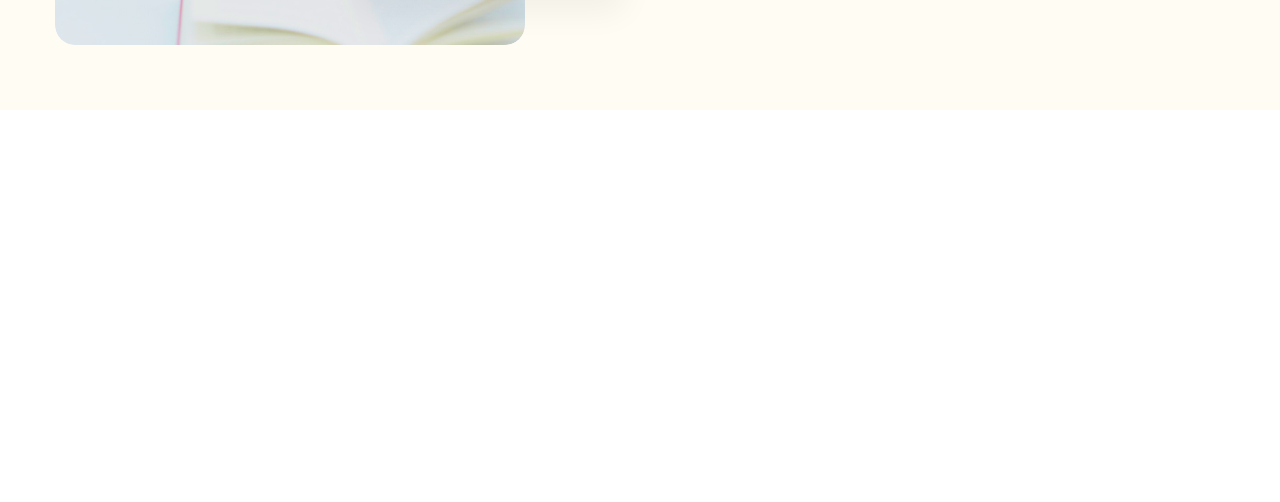
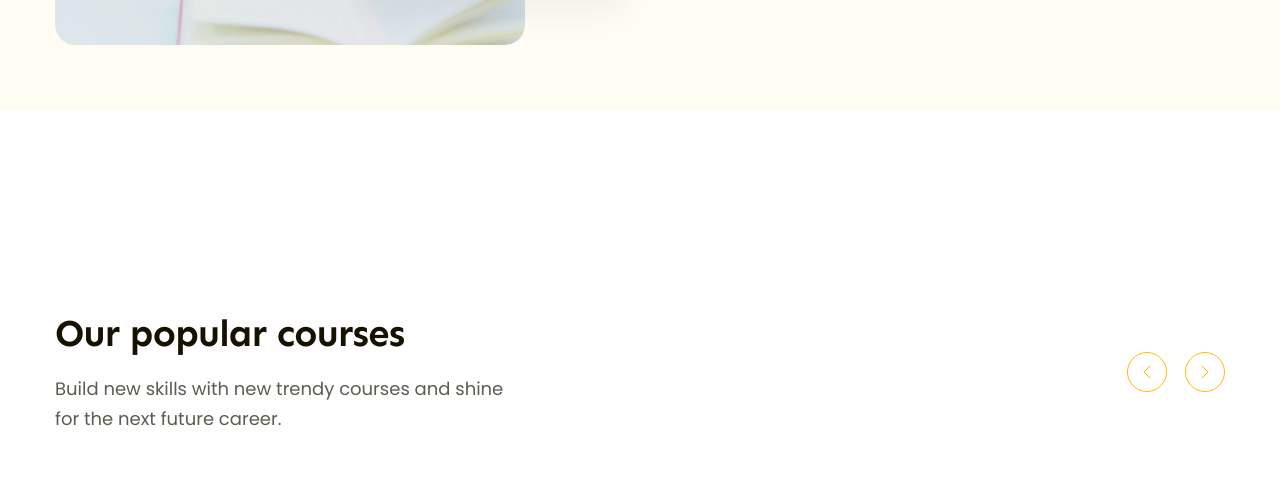
Before and after one commit to khang68/html-css-02, a plain HTML site: page index.html in a window 1280 px wide. Shown: the part 790-1292 px from the top of the page. Drawn offline with Linux system fonts and the light colour scheme.

Commit message:
Design the popular-top

```diff
--- a/assets/css/styles.css
+++ b/assets/css/styles.css
@@ -46,6 +46,29 @@ a {
 
 .btn:hover {
     opacity: 0.9;
+}
+
+.heading {
+    font-family: var(--font-heading);
+    font-weight: 700;
+    letter-spacing: -0.02em;
+    color: #171100;
+}
+
+.heading.lv1 {
+    font-size: 5.8rem;
+    line-height: 1.17;
+}
+
+.heading.lv2 {
+    font-size: 3.8rem;
+    line-height: 1.26;
+}
+
+.desc {
+    font-size: 1.8rem;
+    line-height: 1.67;
+    color: #5f5b53;
 }
 
 /* ====== HEADER ====== */
@@ -135,7 +158,7 @@ a {
     /* Exclude the white-space
     of inline elements */
     vertical-align: bottom;
-    /* or
+    /* or we can use
     display: block; */
 }
 
@@ -202,21 +225,8 @@ a {
     padding: 64px 0 0 130px;
 }
 
-.hero .heading {
-    font-family: var(--font-heading);
-    font-weight: 700;
-    font-size: 5.8rem;
-    line-height: 1.17;
-    letter-spacing: -0.02em;
-    color: #171100;
-}
-
 .hero .desc {
     margin-top: 22px;
-    /* Design */
-    font-size: 1.8rem;
-    line-height: 1.67;
-    color: #5f5b53;
 }
 
 .hero .cta-group {
@@ -275,3 +285,44 @@ a {
     line-height: 1.23;
     color: #171100;
 }
+
+/* ====== POPULAR ====== */
+.popular {
+    padding: 65px 0;
+    margin-top: 135px;
+}
+
+.popular-top {
+    display: flex;
+    justify-content: space-between;
+}
+
+.popular-top .desc {
+    margin-top: 16px;
+    width: 458px;
+}
+
+.popular-top .controls {
+    display: flex;
+    align-items: center;
+    gap: 18px;
+}
+
+.popular-top .control-btn {
+    display: flex;
+    justify-content: center;
+    align-items: center;
+    width: 40px;
+    height: 40px;
+    color: var(--primary-color);
+    border: 1px solid var(--primary-color);
+    border-radius: 50%;
+    background-color: transparent;
+}
+
+.popular-top .control-btn:hover {
+    cursor: pointer;
+    /* Reverse color */
+    color: white;
+    background-color: var(--primary-color);
+}
--- a/index.html
+++ b/index.html
@@ -115,7 +115,7 @@
                         </div>
                         <!-- Hero Right -->
                         <div class="content-block">
-                            <h1 class="heading">
+                            <h1 class="heading lv1">
                                 Learn without limits and spread knowledge.
                             </h1>
                             <p class="desc">
@@ -146,6 +146,54 @@
                     </div>
                 </div>
             </div>
+            <!-- Popular -->
+            <div class="popular">
+                <div class="main-content">
+                    <div class="popular-top">
+                        <div class="info">
+                            <h2 class="heading lv2">Our popular courses</h2>
+                            <p class="desc">
+                                Build new skills with new trendy courses and
+                                shine for the next future career.
+                            </p>
+                        </div>
+                        <div class="controls">
+                            <button class="control-btn">
+                                <svg
+                                    width="8"
+                                    height="14"
+                                    viewBox="0 0 8 14"
+                                    fill="none"
+                                    xmlns="http://www.w3.org/2000/svg"
+                                >
+                                    <path
+                                        d="M7 1L1 7L7 13"
+                                        stroke="currentColor"
+                                        stroke-linecap="round"
+                                        stroke-linejoin="round"
+                                    />
+                                </svg>
+                            </button>
+                            <button class="control-btn">
+                                <svg
+                                    width="8"
+                                    height="14"
+                                    viewBox="0 0 8 14"
+                                    fill="none"
+                                    xmlns="http://www.w3.org/2000/svg"
+                                >
+                                    <path
+                                        d="M1 1L7 7L1 13"
+                                        stroke="currentColor"
+                                        stroke-linecap="round"
+                                        stroke-linejoin="round"
+                                    />
+                                </svg>
+                            </button>
+                        </div>
+                    </div>
+                </div>
+            </div>
         </main>
     </body>
 </html>
```
Also changed, not shown: assets/icons/chevron-left.svg (added), assets/icons/chevron-right.svg (added).
